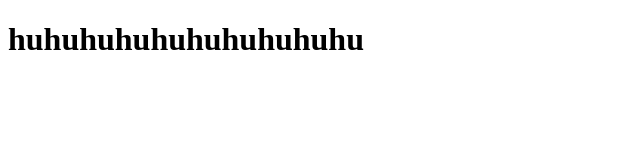
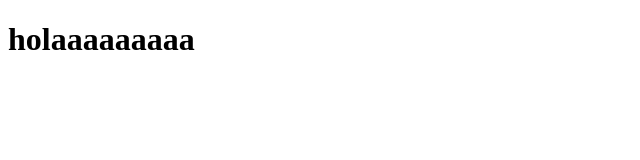
Before and after one commit to putrilest/integer-squad, a plain HTML site: page index.html in a window 1280 px wide. Shown: the whole page, without its empty margins (0-640 px from the left). Drawn offline with Linux system fonts and the light colour scheme.

Commit message:
add holla

```diff
--- a/index.html
+++ b/index.html
@@ -7,6 +7,6 @@
     <title>Document</title>
 </head>
 <body>
-    <h1>huhuhuhuhuhuhuhuhuhu</h1>
+    <h1>holaaaaaaaaa</h1>
 </body>
 </html>
```
